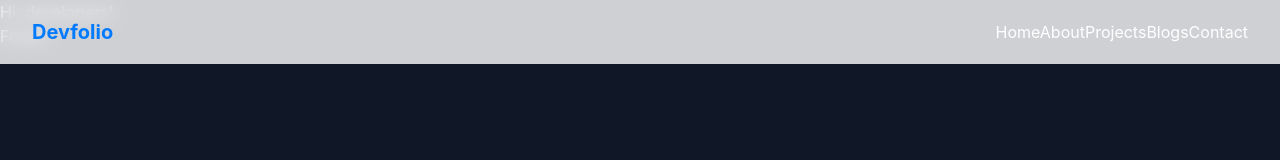
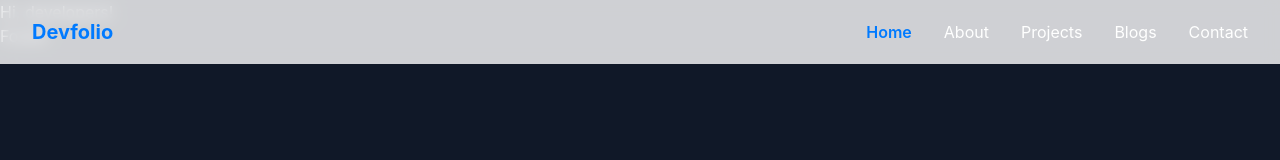
Before and after one commit to Mdnajimuddinhelal70/najim-portfolio, a Next.js app: page / in a window 1280 px wide. Shown: the top 160 px of the page. Built offline with nearby package versions, Linux system fonts and the light colour scheme.

Commit message:
added design in navbar menus

```diff
--- a/src/app/components/Navbar.tsx
+++ b/src/app/components/Navbar.tsx
@@ -1,9 +1,11 @@
 "use client";
 import Link from "next/link";
+import { usePathname } from "next/navigation";
 import { useState } from "react";
 
 const Navbar = () => {
   const [isMobileMenuOpen, setIsMobileMenuOpen] = useState<boolean>(false);
+  const pathname = usePathname();
   const toggleMobileMenu = () => {
     setIsMobileMenuOpen(!isMobileMenuOpen);
   };
@@ -24,12 +26,21 @@ const Navbar = () => {
           <Link href="/" className="text-xl font-bold text-primary">
             Devfolio
           </Link>
-          <div>
-            {menuItems.map((item) => (
-              <Link key={item.href} href={item.href}>
-                {item.label}
-              </Link>
-            ))}
+          <div className="hidden md:flex items-center space-x-8">
+            {menuItems.map((item) => {
+              const isActive = pathname === item.href;
+              return (
+                <Link
+                  key={item.href}
+                  href={item.href}
+                  className={`hover:text-primary transition-colors ${
+                    isActive ? "font-semibold text-primary" : ""
+                  }`}
+                >
+                  {item.label}
+                </Link>
+              );
+            })}
           </div>
         </div>
       </div>
```
